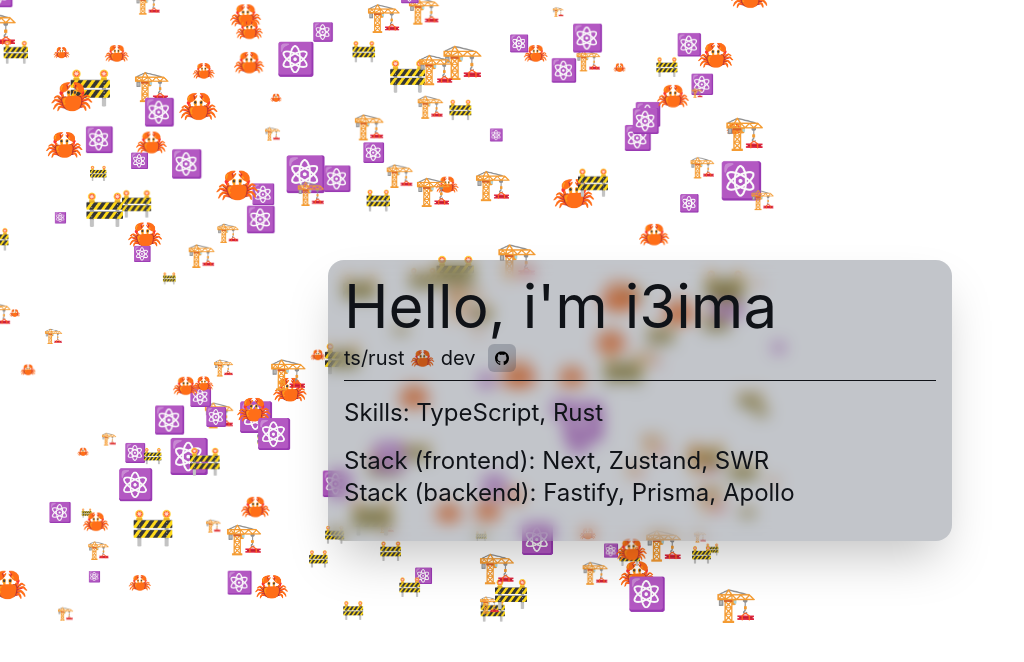
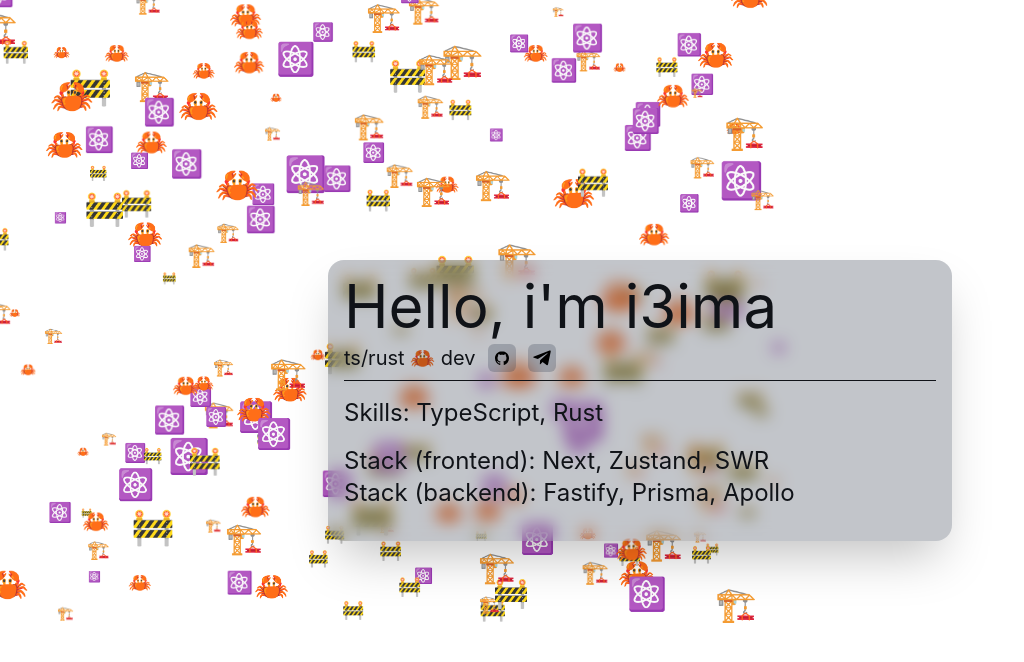
Before and after one commit to i3ima/peronal-site, a React (Vite) app: page / in a window 1280 px wide. Shown: the top 662 px of the page, without its empty margins (0-1024 px from the left). Built offline with nearby package versions, Linux system fonts and the light colour scheme; a web font is replaced by a local one.

Commit message:
feat(components): add telegram link

```diff
--- a/src/pages/Index.tsx
+++ b/src/pages/Index.tsx
@@ -8,13 +8,17 @@
 import Subtext from "../components/Subtext";
 import Divider from "../components/Divider";
 import Paragraph from "../components/Paragraph";
-
+import { FaTelegramPlane } from 'react-icons/fa'
 
 const links: LinkType[] = [
  {
 	url: 'https://github.com/i3ima',
 	Icon: <DiGithubBadge />
  },
+ {
+  url: 'https://t.me/i3ima',
+	Icon: <FaTelegramPlane />
+ }
 ]
 
 const IndexPage: React.FC = () => (
```
